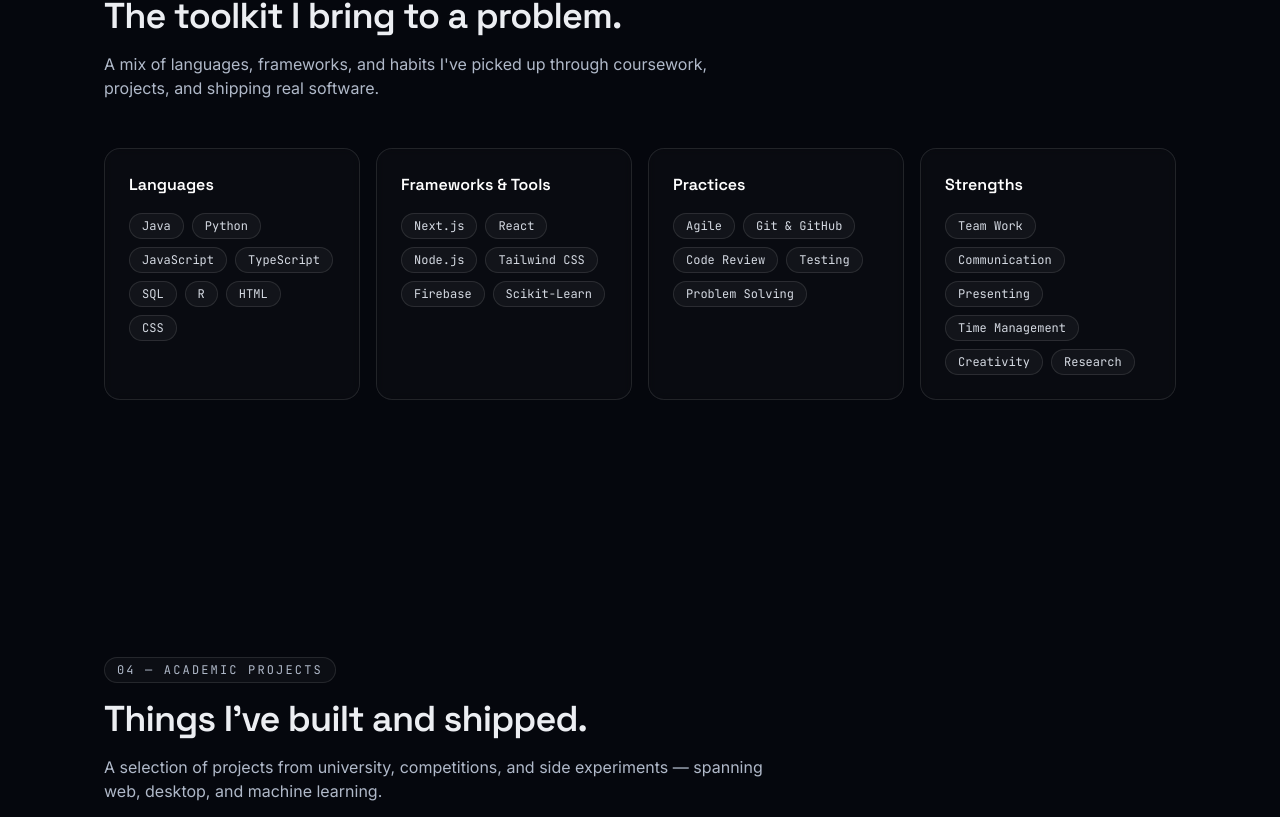
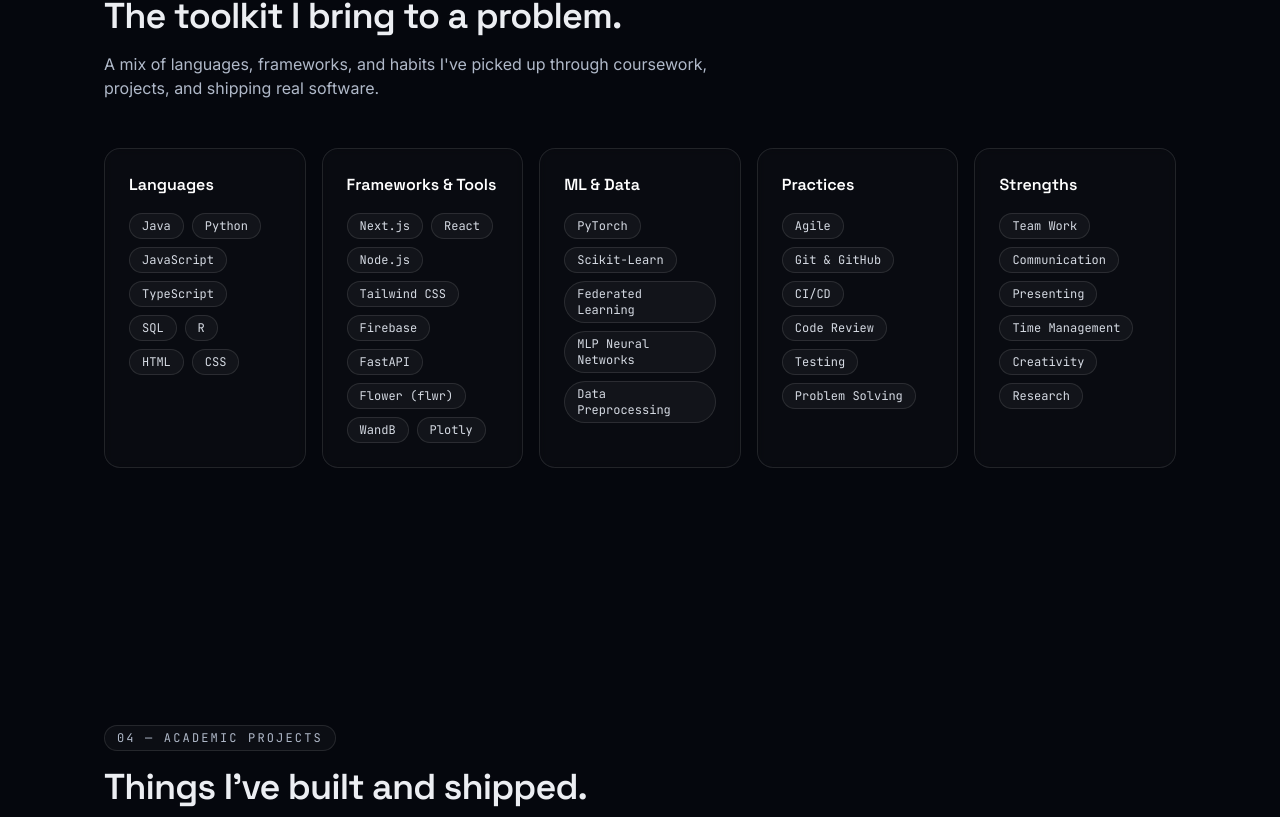
Before and after one commit to J3r3myPerera/PersonalWebiste, a Next.js app: page / in a window 1280 px wide. Shown: the part 2583-3400 px from the top of the page. Built offline with nearby package versions, Linux system fonts and the light colour scheme.

Commit message:
slight modifications

```diff
--- a/components/Footer.tsx
+++ b/components/Footer.tsx
@@ -5,11 +5,7 @@
   return (
     <footer className="border-t border-white/5 py-10">
       <div className="container-page flex flex-col items-center justify-between gap-4 text-sm text-ink-400 sm:flex-row">
-        <p>
-          © {year} Jeremy Perera. Built with{" "}
-          <span className="text-ink-200">Next.js</span> &{" "}
-          <span className="text-ink-200">Tailwind CSS</span>.
-        </p>
+        <p>© {year} Jeremy Perera.</p>
         <div className="flex items-center gap-4">
           <a
             href="https://github.com/J3r3myPerera"
--- a/components/Skills.tsx
+++ b/components/Skills.tsx
@@ -9,11 +9,15 @@
   },
   {
     title: "Frameworks & Tools",
-    items: ["Next.js", "React", "Node.js", "Tailwind CSS", "Firebase", "Scikit-Learn"],
+    items: ["Next.js", "React", "Node.js", "Tailwind CSS", "Firebase", "FastAPI", "Flower (flwr)", "WandB", "Plotly"],
+  },
+  {
+    title: "ML & Data",
+    items: ["PyTorch", "Scikit-Learn", "Federated Learning", "MLP Neural Networks", "Data Preprocessing"],
   },
   {
     title: "Practices",
-    items: ["Agile", "Git & GitHub", "Code Review", "Testing", "Problem Solving"],
+    items: ["Agile", "Git & GitHub", "CI/CD", "Code Review", "Testing", "Problem Solving"],
   },
   {
     title: "Strengths",
@@ -41,7 +45,7 @@
           </p>
         </div>
 
-        <div className="grid gap-4 sm:grid-cols-2 lg:grid-cols-4">
+        <div className="grid gap-4 sm:grid-cols-2 lg:grid-cols-3 xl:grid-cols-5">
           {groups.map((g, i) => (
             <motion.div
               key={g.title}
```
